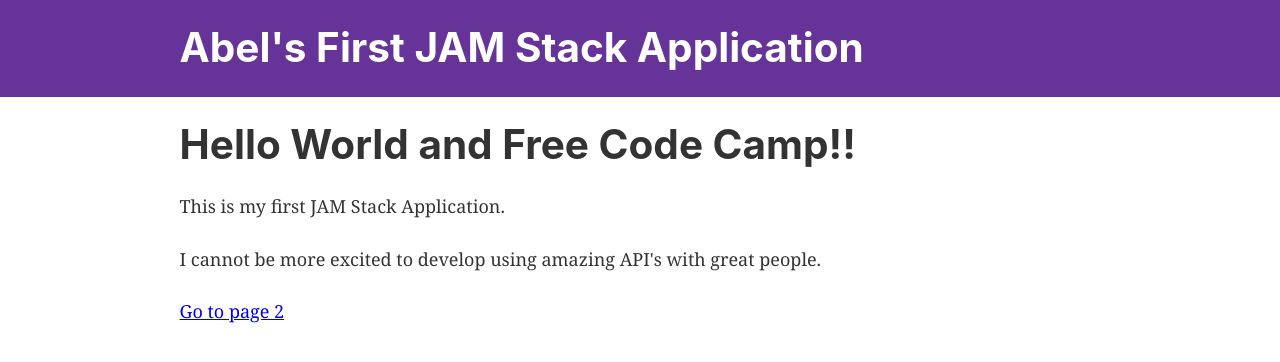
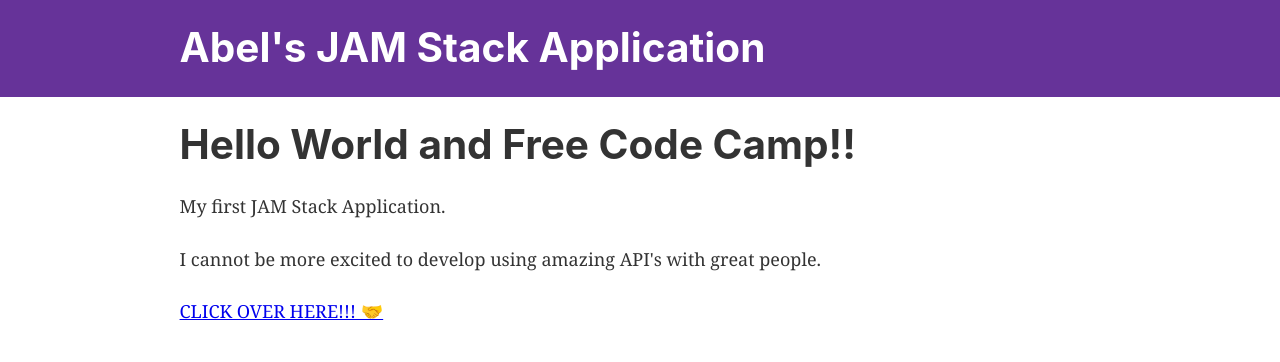
Before and after one commit to AbelRR/imposter_in_tech, a Gatsby site: page / in a window 1280 px wide. Built offline with nearby package versions, Linux system fonts and the light colour scheme; Gatsby itself is replaced by a stand-in of ours.

Commit message:
Click over here

```diff
--- a/gatsby-config.js
+++ b/gatsby-config.js
@@ -1,6 +1,6 @@
 module.exports = {
   siteMetadata: {
-    title: 'Abel\'s First JAM Stack Application',
+    title: "Abel's JAM Stack Application",
   },
   plugins: [
     'gatsby-plugin-react-helmet',
--- a/src/pages/index.js
+++ b/src/pages/index.js
@@ -7,9 +7,13 @@ const IndexPage = () => (
   <Layout>
     <h1>Hello World and Free Code Camp!!</h1>
 
-    <p>This is my first JAM Stack Application.</p>
-    <p>I cannot be more excited to develop using amazing API's with great people.</p>
-    <Link to="/page-2/">Go to page 2</Link>
+    <p>My first JAM Stack Application.</p>
+
+    <p>
+      I cannot be more excited to develop using amazing API's with great people.
+    </p>
+
+    <Link to="/page-2/"> CLICK OVER HERE!!! 🤝</Link>
   </Layout>
 )
 
```
Also changed, not shown: src/pages/page-2.js (+8 -2 lines).
